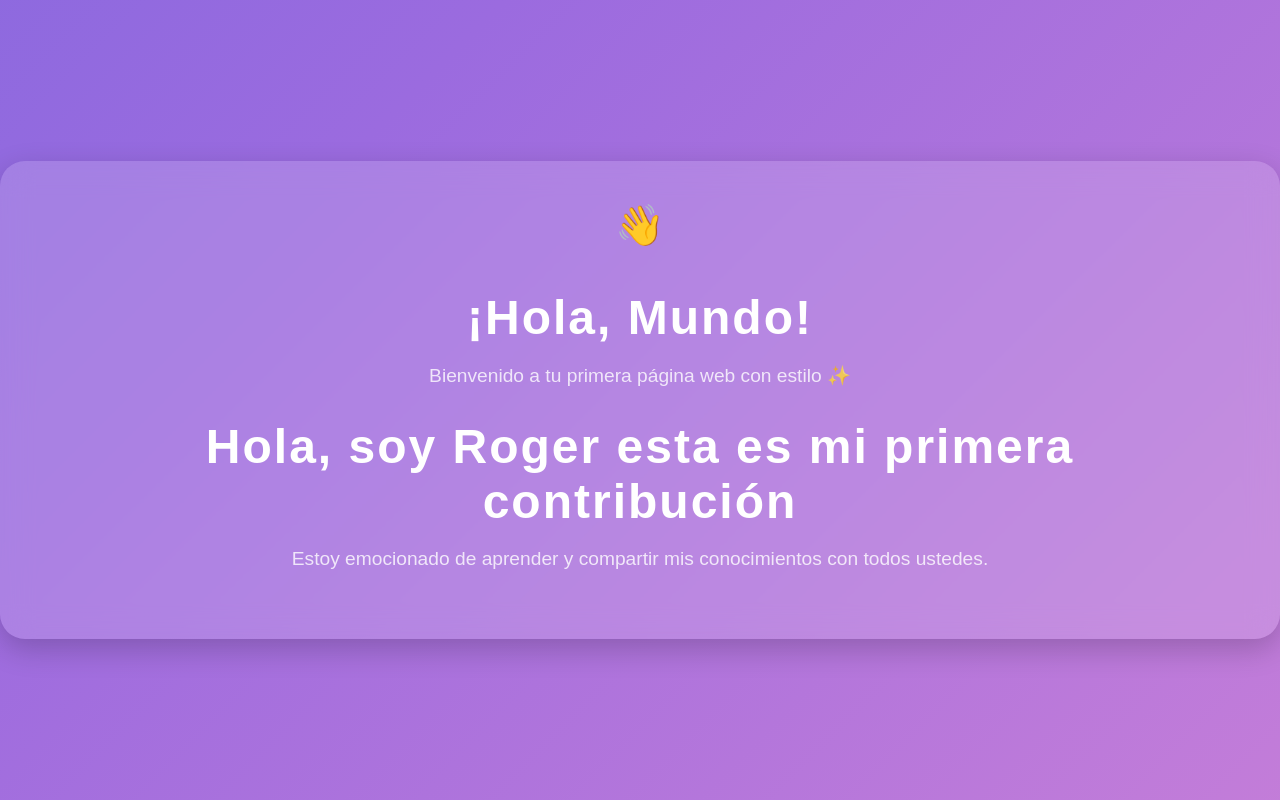
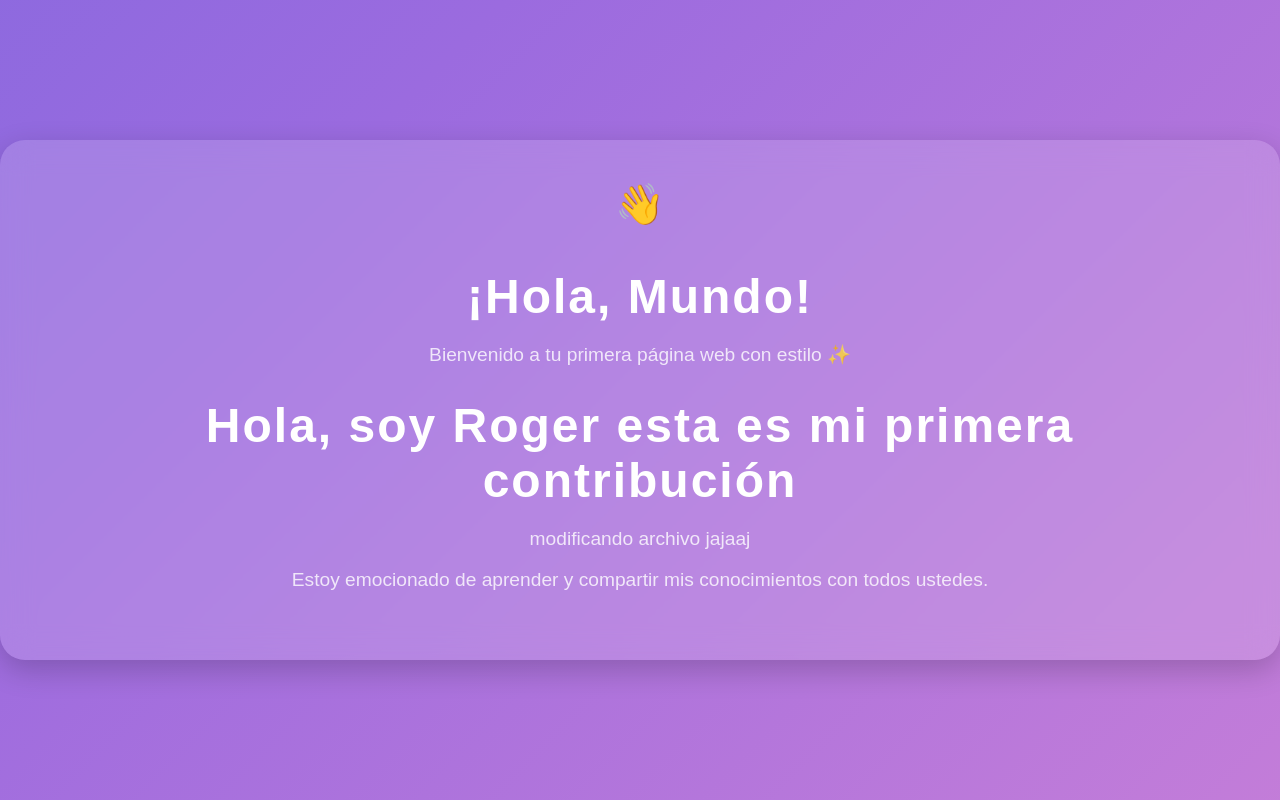
Before and after one commit to MLopezCamp/Hola-mundo, a plain HTML site: page index.html in a window 1280 px wide. Drawn offline with Linux system fonts and the light colour scheme.

Commit message:
modificacion archivo

```diff
--- a/index.html
+++ b/index.html
@@ -70,6 +70,7 @@
     <h1>¡Hola, Mundo!</h1>
     <p>Bienvenido a tu primera página web con estilo ✨</p>
     <h1>Hola, soy Roger esta es mi primera contribución</h1>
+    <p>modificando archivo jajaaj</p>
     <p>Estoy emocionado de aprender y compartir mis conocimientos con todos ustedes.</p>
   </div>
 </body>
```
